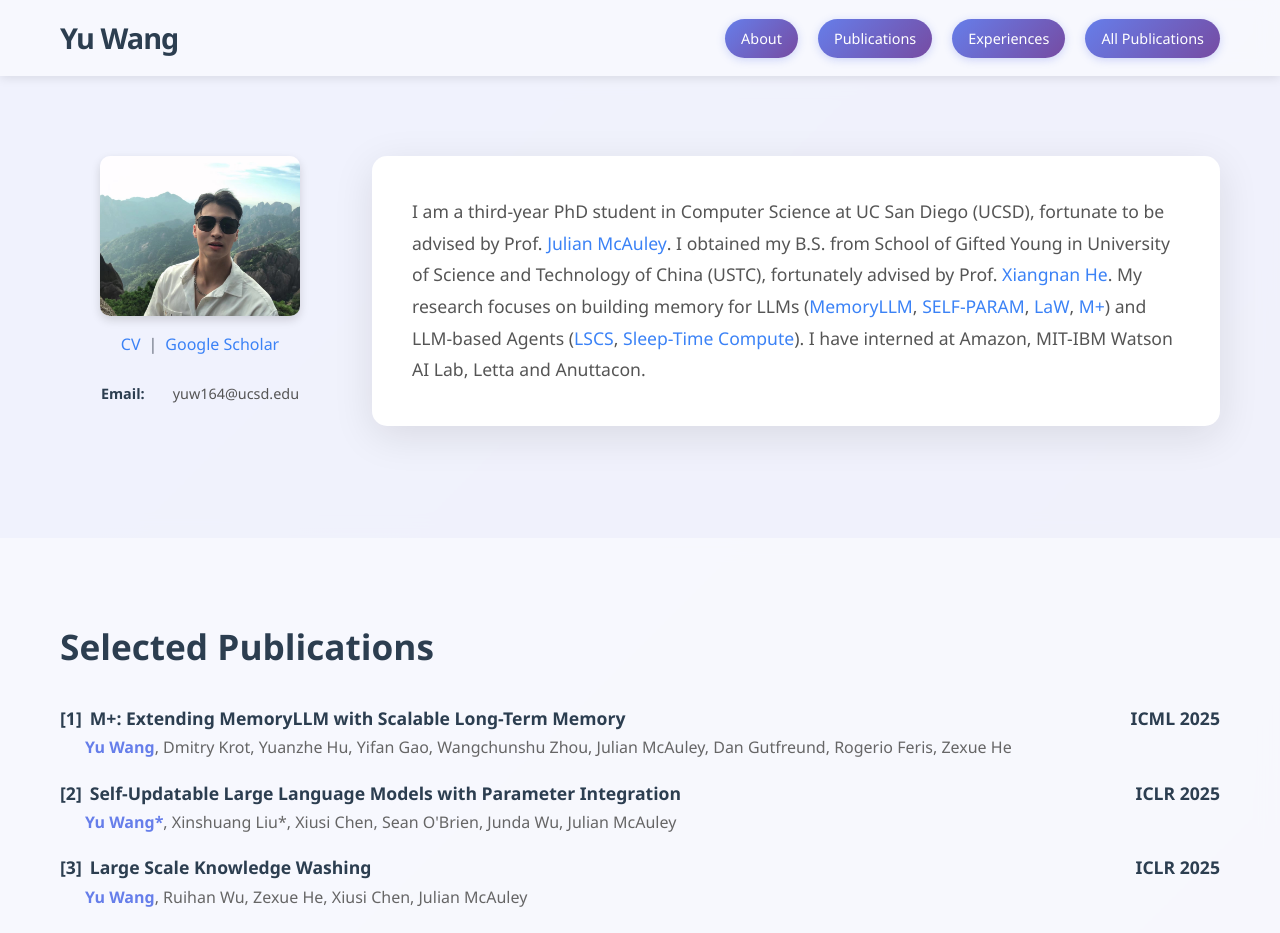
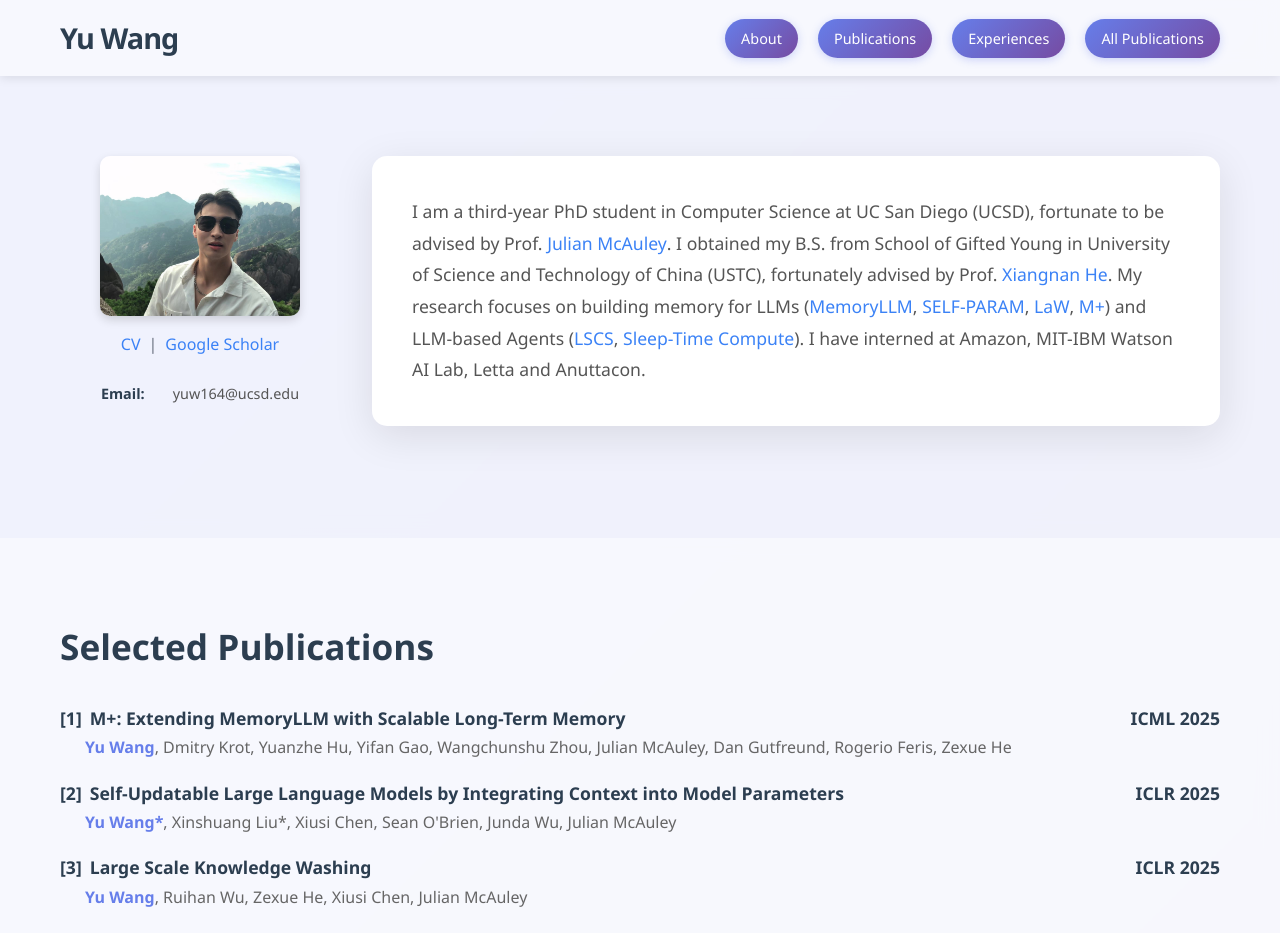
Before and after one commit to wangyu-ustc/wangyu-ustc.github.io, a React (Create React App) app: page / in a window 1280 px wide. Shown: the top 933 px of the page. Built offline with nearby package versions, Linux system fonts and the light colour scheme.

Commit message:
update SELF-PARAM

```diff
--- a/src/PersonalWebsite.tsx
+++ b/src/PersonalWebsite.tsx
@@ -158,7 +158,7 @@ const PersonalWebsite: React.FC = () => {
       link: "https://arxiv.org/abs/2502.00592"
     },
     {
-      title: "Self-Updatable Large Language Models with Parameter Integration",
+      title: "Self-Updatable Large Language Models by Integrating Context into Model Parameters",
       authors: "Yu Wang*, Xinshuang Liu*, Xiusi Chen, Sean O'Brien, Junda Wu, Julian McAuley",
       venue: "ICLR",
       year: 2025,
@@ -238,7 +238,7 @@ const PersonalWebsite: React.FC = () => {
       link: "https://arxiv.org/abs/2502.00592"
     },
     {
-      title: "Self-Updatable Large Language Models with Parameter Integration",
+      title: "Self-Updatable Large Language Models by Integrating Context into Model Parameters",
       authors: "Yu Wang*, Xinshuang Liu*, Xiusi Chen, Sean O'Brien, Junda Wu, Julian McAuley",
       venue: "ICLR",
       year: 2025,
```
